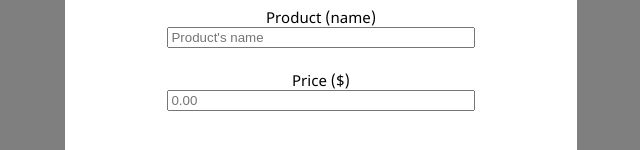
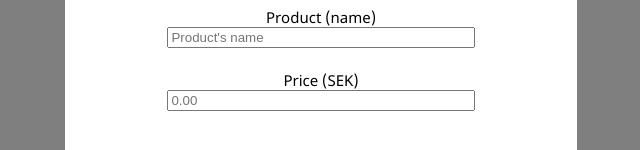
Before and after one commit to limatfc/ikeaShoppingList, a React (Create React App) app in the folder ikeashoppinglist/: page / in a window 1280 px wide. Both pictures are taken after a click on the button "Add a new item". Shown: the part 264-414 px from the top of the page, without its empty margins (319-959 px from the left). Built offline with nearby package versions, Linux system fonts and the light colour scheme.

Commit message:
vercel deployment

```diff
--- a/ikeashoppinglist/src/Components/AddShoppingTasks/AddForm.js
+++ b/ikeashoppinglist/src/Components/AddShoppingTasks/AddForm.js
@@ -54,7 +54,7 @@ const AddForm = () => {
             required="true"
           ></input>
           <br></br>
-          <label className="font">Price ($)</label>
+          <label className="font">Price (SEK)</label>
           <input
             min="0"
             step=".01"
```
Also changed, not shown: 1 other file (tests, documents, lock files or other folders).
